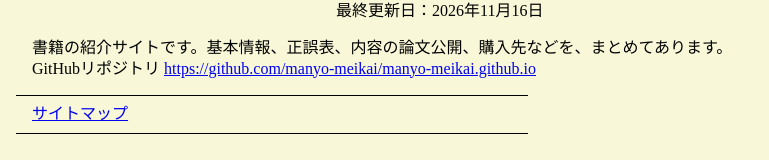
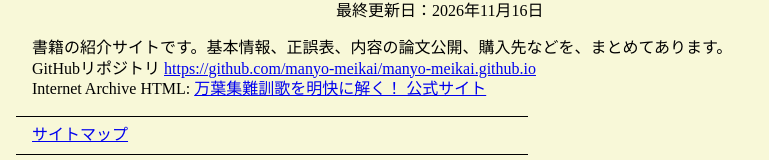
Before and after one commit to manyo-meikai/manyo-meikai.github.io, a plain HTML site: page index.html in a window 1280 px wide. Shown: the part 168-328 px from the top of the page, without its empty margins (0-769 px from the left). Drawn offline with Linux system fonts and the light colour scheme.

Commit message:
Add files via upload

```diff
--- a/index.html
+++ b/index.html
@@ -437,6 +437,7 @@ img { border: none;}
 <p>
 　書籍の紹介サイトです。基本情報、正誤表、内容の論文公開、購入先などを、まとめてあります。<br>
 　GitHubリポジトリ <a href="https://github.com/manyo-meikai/manyo-meikai.github.io" target="_blank" rel="noopener noreferrer">https://github.com/manyo-meikai/manyo-meikai.github.io</a><br>
+　Internet Archive HTML: </strong><a href="https://web.archive.org/web/20261116015432/https://manyo-meikai.github.io/" target="_blank" rel="noopener noreferrer">万葉集難訓歌を明快に解く！ 公式サイト</a><br>
 </p>
 <hr class="line"><!--========3=========4=========5=========6-->
 　<a href ="sitemap-page.html">サイトマップ</a><br>
```
